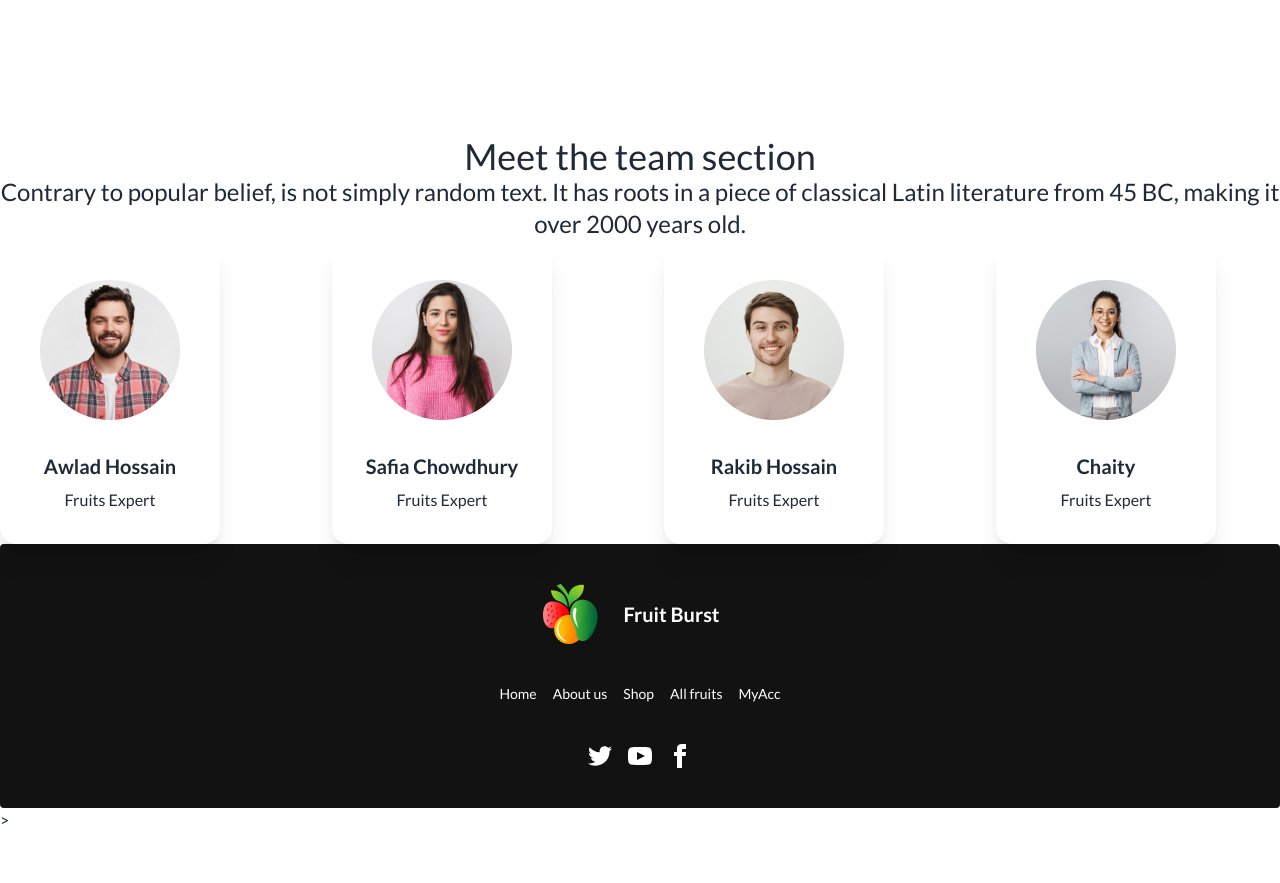
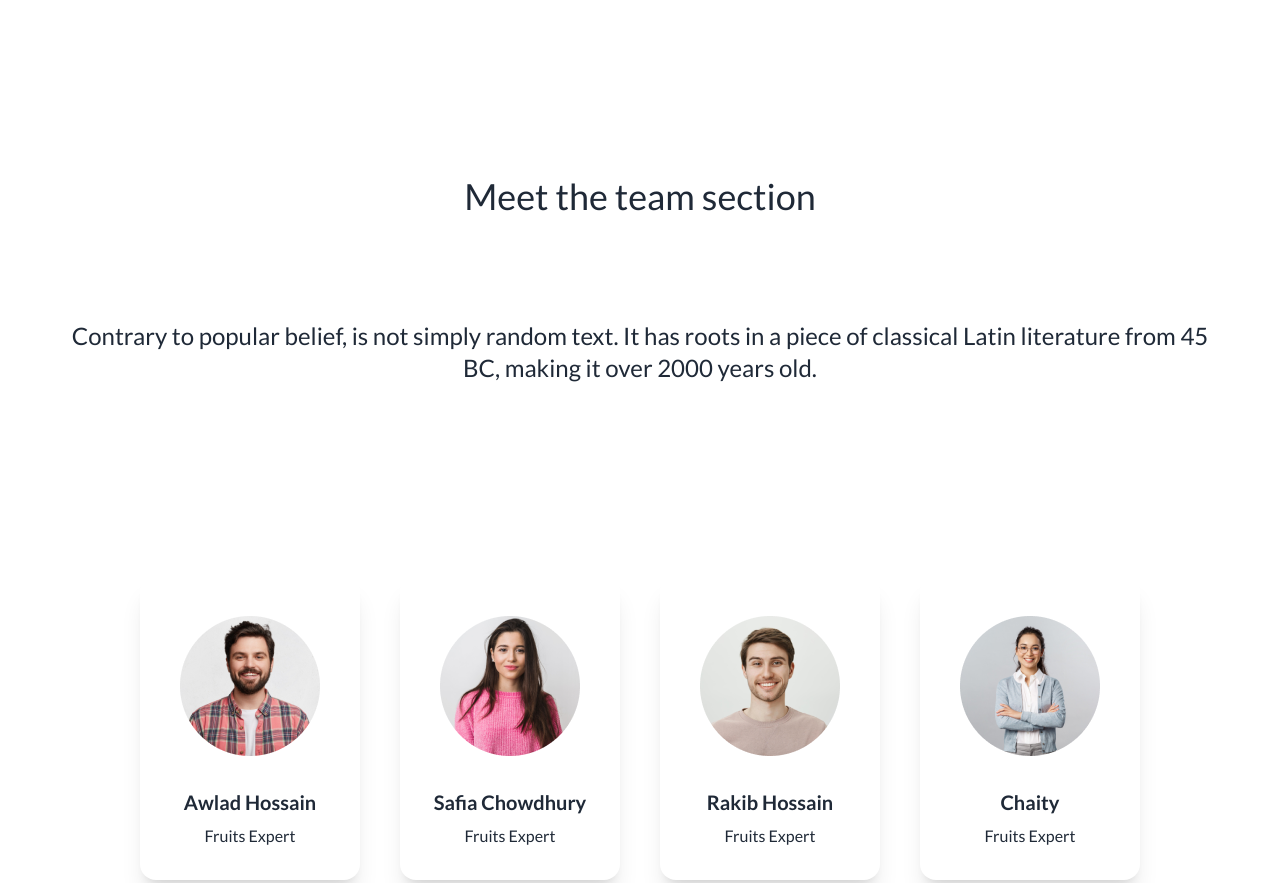
Before and after one commit to Tanzeemfatima/fruit-brust-assignment-03, a plain HTML site: page index.html in a window 1280 px wide. Shown: the part 2380-3263 px from the top of the page. Before the commit the page ends 3212 px from the top, so only its background shows below. Drawn offline with nearby package versions, Linux system fonts and the light colour scheme.

Commit message:
modified

```diff
--- a/index.html
+++ b/index.html
@@ -142,7 +142,7 @@
         </section>
         <!-- ------------------------ -->
 
-        <section class="flex gap-80 mt-40 container mx-auto">
+        <section class="flex flex-col lg:flex-row gap-80 mt-40 container mx-auto">
             <div class="flex-1">
                 <h4 class="text-4xl">Deal of the day</h4>
                 <p class="text-2xl">Contrary to popular belief, is not simply random text. It has roots in a piece of
@@ -423,14 +423,15 @@
         </div>
 
         <!-- ------specialists section---- -->
-        <section class="mt-40">
+        <section class="mt-40  container mx-auto">
             <div class="text-center">
-                <h2 class="text-4xl">Meet the team section</h2>
-                <p class="text-2xl">Contrary to popular belief, is not simply random text. It has roots in a piece of
+                <h2 class="text-4xl p-10">Meet the team section</h2>
+                <p class="text-2xl p-16">Contrary to popular belief, is not simply random text. It has roots in a piece
+                    of
                     classical Latin literature from 45 BC, making it over 2000 years old.</p>
             </div>
 
-            <div class="flex flex-col lg:flex-row gap-28">
+            <div class="mt-32 flex flex-col lg:flex-row gap-10 justify-center ">
                 <div class="card bg-base-100 shadow-xl">
                     <!-- ---member 1---- -->
                     <figure class="px-10 pt-10">
@@ -481,7 +482,7 @@
         </section>
 
     </main>
-    <footer class="footer footer-center p-10 bg-base-200 bg-[#121212] text-base-content rounded text-white">
+    <footer class="footer footer-center p-10 bg-base-200 bg-[#121212] text-base-content rounded text-white mt-40">
         <div class="flex">
             <img src="./images/logo.png" alt="">
             <a class="btn btn-ghost normal-case text-xl navbar-center text-white">Fruit Burst</a>
```
